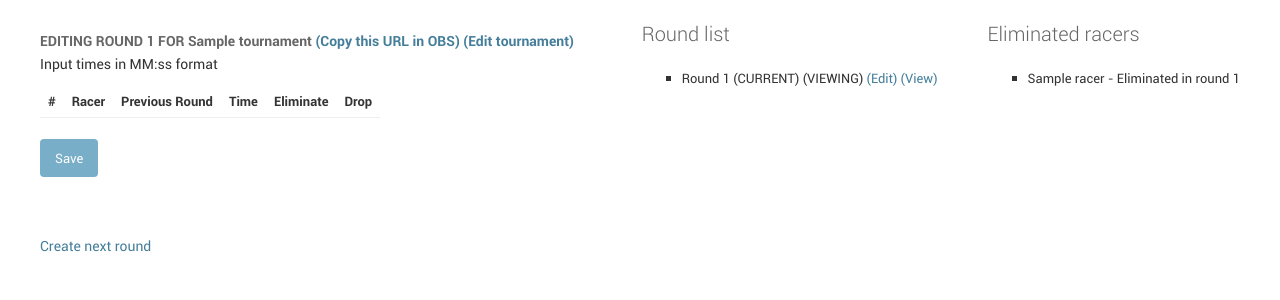
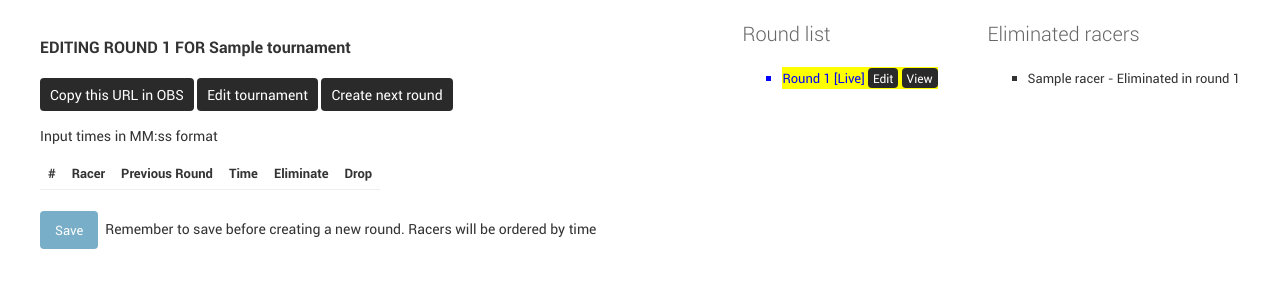
Before and after one commit to virusereturns/kotracker, a Django app: page /edit_round/1/1/ in a window 1280 px wide. Shown: the part 60-360 px from the top of the page. Run offline with Django 3.2, Linux system fonts and the light colour scheme; a user stored in the database is signed in; tables that the repository leaves empty hold one stand-in row (values such as "Sample post"); lists and menus that the app fills with data are empty.

Commit message:
added overview with details, improved styles for the backend, improved admin

```diff
--- a/kotracker/settings.py
+++ b/kotracker/settings.py
@@ -143,6 +143,6 @@
 MEDIA_URL = '/media/'
 
 try:
-    from local_settings import *  # noqa
+    from .local_settings import *  # noqa
 except ImportError:
-    pass
+    print("error")
--- a/kotracker/static/css/base.css
+++ b/kotracker/static/css/base.css
@@ -248,7 +248,7 @@
     font-size: 13px;
     line-height: 16px;
     border-bottom: 1px solid #eee;
-    vertical-align: top;
+    vertical-align: center !important;
     padding: 8px;
     font-family: "Roboto", "Lucida Grande", Verdana, Arial, sans-serif;
 }
@@ -1003,3 +1003,22 @@
 .iterator-subscription-block p{
     line-height: 0.8em;
 }
+
+.menu-button{
+    background: #2A2A2A;
+    padding: 7px 10px;
+    border: none;
+    border-radius: 4px;
+    color: #fff !important;
+    cursor: pointer;
+    transition-duration: 0.4s;
+}
+
+.menu-button:hover{
+    background: #a5a5a5;
+}
+
+.small-button{
+    font-size: 12px;
+    padding: 2px 5px;
+}
--- a/kotracker/urls.py
+++ b/kotracker/urls.py
@@ -21,6 +21,7 @@
     path('', tournament_menu),
     path('rockyirs/', admin.site.urls),
     path('overview/<tournament>', overview_tournament, name='overview'),
+    path('overview_with_details/<tournament>', overview_with_details, name='overview_with_details'),
     path('tournament_details/<tournament>', tournament_details, name='tournament_details'),
     path('view_round/<tournament>/<number>/', view_round, name='view_round'),
     path('edit_round/<tournament>/<number>/', edit_round, name='edit_round'),
--- a/templates/edit_round.html
+++ b/templates/edit_round.html
@@ -4,10 +4,12 @@
 <div style="float:left">
 <form method="post">
     {% csrf_token %}
-    <h3>EDITING ROUND {{round.number}} FOR {{tournament.name}}
-        <a target="_blank" href="/view_round/{{ tournament.id}}/{{round.number}}">(Copy this URL in OBS)</a>
-        <a target="_blank" href="/rockyirs/tracker/tournament/{{tournament.id}}/">(Edit tournament)</a>
-    </h3>
+    <h2>EDITING ROUND {{round.number}} FOR {{tournament.name}}</h2>
+    <br>
+    <a target="_blank" href="/view_round/{{ tournament.id}}/{{round.number}}" class='menu-button'>Copy this URL in OBS</a>
+    <a target="_blank" href="/rockyirs/tracker/tournament/{{tournament.id}}/" class='menu-button'>Edit tournament</button></a>
+    <a href="/create_next_round/{{tournament.id}}/" class='menu-button'>Create next round</a>
+    <br><br>
     <p>Input times in MM:ss format</p>
     <table>
         <tr>
@@ -30,9 +32,9 @@
     </table>
     <br>
     <input type='submit' value='Save'>
-    </form>
-    <br><br><br>
-    <a href="/create_next_round/{{tournament.id}}/">Create next round</a>
+    &nbsp;Remember to save before creating a new round. Racers will be ordered by time
+    <br><br>
+
     </div>
 
     <div style="float:right; margin-left:50px">
@@ -47,12 +49,12 @@
         <h1>Round list</h1>
         <ul>
             {% for r in round_list %}
-            <li>
+            <li {% if r.number == round.number %}style='color:blue;background-color:yellow'{% endif %}>
                 Round {{r.number}}
-                {% if r.number == tournament.current_round %}(CURRENT){% endif %}
-                {% if r.number == round.number %}(VIEWING){% endif %}
-                <a href="/edit_round/{{tournament.id}}/{{r.number}}">(Edit)</a>
-                <a href="/view_round/{{tournament.id}}/{{r.number}}/">(View)</a>
+
+                {% if r.number == tournament.current_round %}[Live]{% endif %}
+                <a href="/edit_round/{{tournament.id}}/{{r.number}}" class="menu-button small-button">Edit</a>
+                <a href="/view_round/{{tournament.id}}/{{r.number}}/" class="menu-button small-button">View</a>
             </li>
             {% endfor %}
         </ul>
--- a/tracker/admin.py
+++ b/tracker/admin.py
@@ -4,6 +4,7 @@
 
 class RacerInline(admin.TabularInline):
     model = Racer
+    fields = ['name', 'pb', 'dropped', 'eliminated', 'elimination_round', 'best_time_in_race']
     pass
 
 
--- a/tracker/models.py
+++ b/tracker/models.py
@@ -1,4 +1,5 @@
 from django.db import models
+from django.db.models import Avg
 from datetime import timedelta
 
 
@@ -33,6 +34,9 @@
     position = models.PositiveSmallIntegerField(null=True, blank=True)
     best_time_in_race = models.DurationField(null=True, blank=True)
     average_time_in_race = models.DurationField(null=True, blank=True)
+
+    def get_average_time(self):
+        return RacerRound.objects.filter(racer=self, time__isnull=False).aggregate(Avg('time'))['time__avg']
 
     def __str__(self):
         return self.name
--- a/tracker/views.py
+++ b/tracker/views.py
@@ -5,15 +5,12 @@
 from django.http import HttpResponseRedirect
 from .models import *
 
-# Create your views here.
-
 
 def view_round(request, tournament, number):
     tournament_object = get_object_or_404(Tournament, pk=tournament)
     round_object = get_object_or_404(Round, tournament=tournament, number=number)
     racer_rounds = RacerRound.objects.filter(
         racer__tournament=tournament_object, round_number=round_object).order_by('-racer__elimination_round', 'time')
-    # return HttpResponse("round {} tournament {}".format(round_object, tournament_object))
     return render(request, 'view_round.html', {
         'racer_rounds': racer_rounds, 'round': round_object, 'tournament': tournament_object})
 
@@ -61,6 +58,13 @@
                 racer_round = RacerRound.objects.get(pk=racer_round_id)
                 racer_round.time = "00:" + value
                 racer_round.save()
+                # Next we'll see if this was the fastest run for this racer, get it again so the time is converted
+                racer_round = RacerRound.objects.get(pk=racer_round_id)
+                racer = racer_round.racer
+                if racer.best_time_in_race is None or racer.best_time_in_race and \
+                        racer.best_time_in_race > racer_round.time:
+                    racer.best_time_in_race = racer_round.time
+                    racer.save()
         return HttpResponseRedirect(reverse('edit_round', kwargs={
             'tournament': tournament, 'number': number}))
 
@@ -75,6 +79,13 @@
     tournament_object = get_object_or_404(Tournament, pk=tournament)
     racers = Racer.objects.filter(tournament=tournament_object).order_by('pb')
     return render(request, 'overview_tournament.html', {
+        'racers': racers, 'tournament': tournament_object})
+
+
+def overview_with_details(request, tournament):
+    tournament_object = get_object_or_404(Tournament, pk=tournament)
+    racers = Racer.objects.filter(tournament=tournament_object).order_by('-elimination_round', 'best_time_in_race')
+    return render(request, 'overview_with_details.html', {
         'racers': racers, 'tournament': tournament_object})
 
 
```
Also changed, not shown: kotracker/static/css/styles.css (+5 -4 lines), templates/overview_with_details.html (added, +26 -0 lines), templates/tournament_menu.html (+6 -5 lines), templates/view_round.html (+5 -3 lines).
